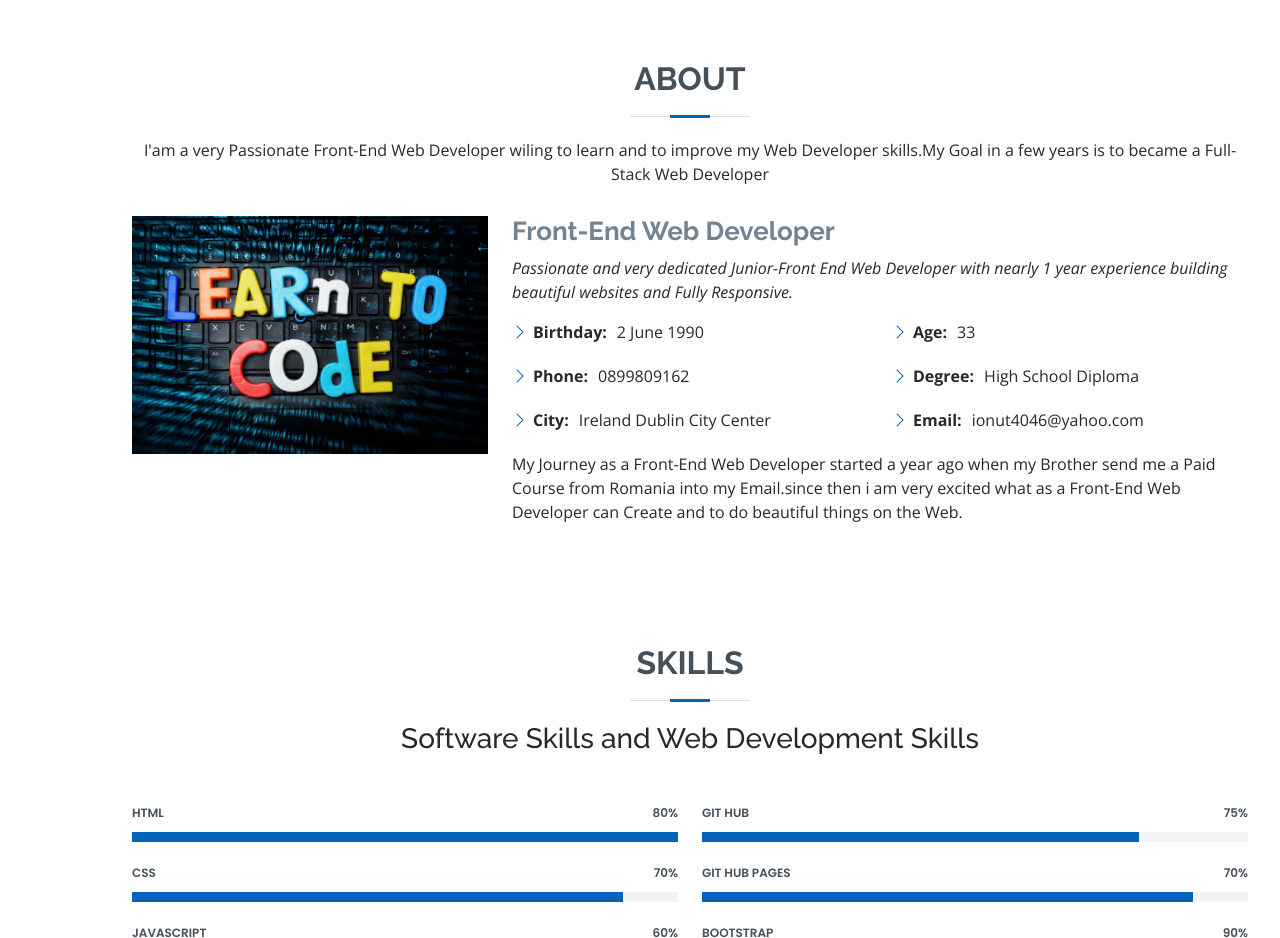
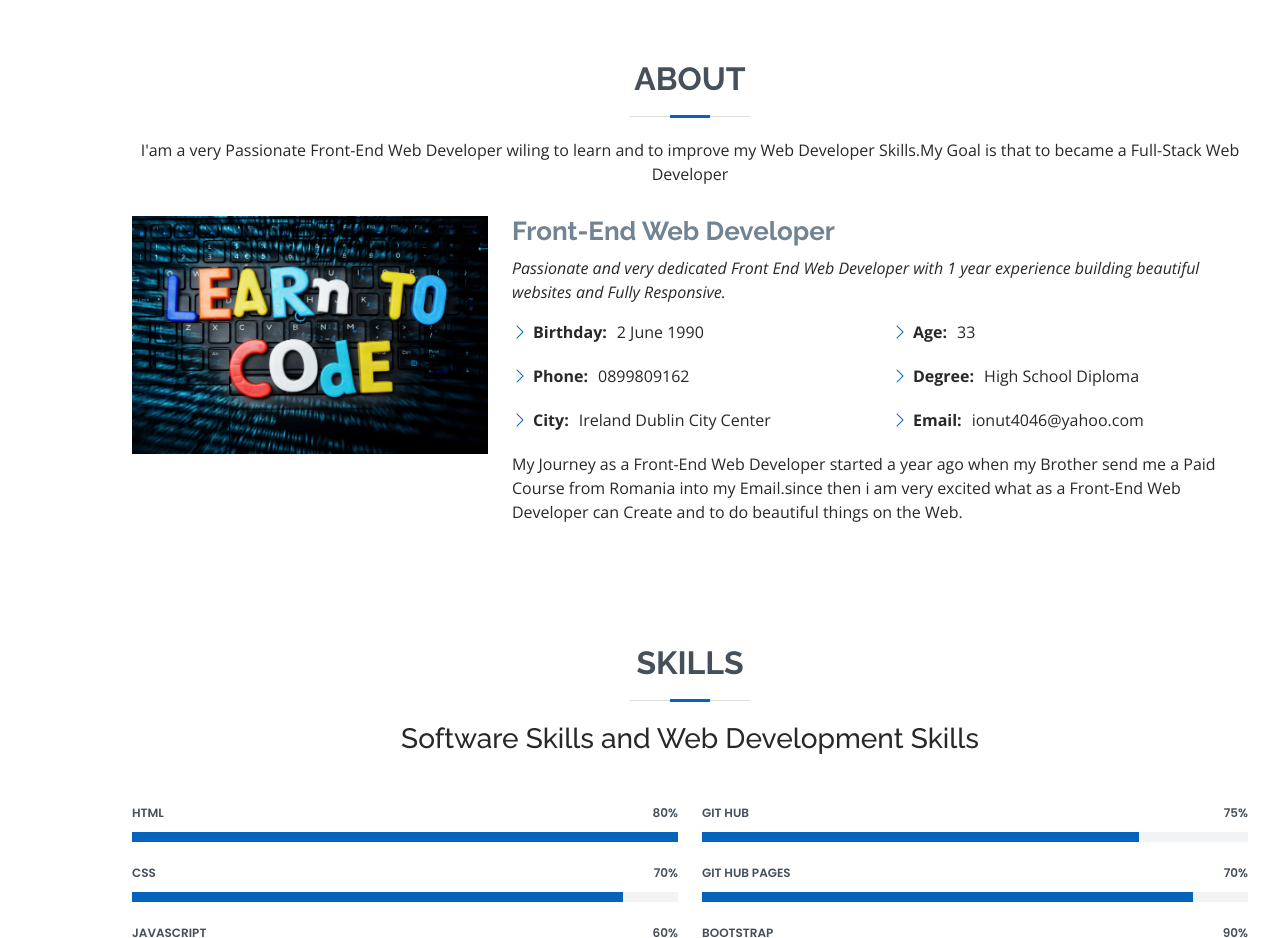
Before and after one commit to ionutpetru4046/Portofolio, a plain HTML site: page index.html in a window 1280 px wide. Shown: the part 800-1738 px from the top of the page. Drawn offline with nearby package versions, Linux system fonts and the light colour scheme.

Commit message:
Update index.html

```diff
--- a/index.html
+++ b/index.html
@@ -64,7 +64,7 @@
 
         <div class="section-title">
           <h2>About</h2>
-          <p>I'am a very Passionate Front-End Web Developer wiling to learn and to improve my Web Developer skills.My Goal in a few years is to became a Full-Stack Web Developer</p>
+          <p>I'am a very Passionate Front-End Web Developer wiling to learn and to improve my Web Developer Skills.My Goal is that to became a Full-Stack Web Developer</p>
         </div>
 
         <div class="row">
@@ -74,7 +74,7 @@
           <div class="col-lg-8 pt-4 pt-lg-0 content">
             <h3>Front-End Web Developer</h3>
             <p class="fst-italic">
-              Passionate and very dedicated Junior-Front End Web Developer with nearly 1 year experience building beautiful websites
+              Passionate and very dedicated Front End Web Developer with 1 year experience building beautiful websites
               and Fully Responsive.
             </p>
             <div class="row">
```
